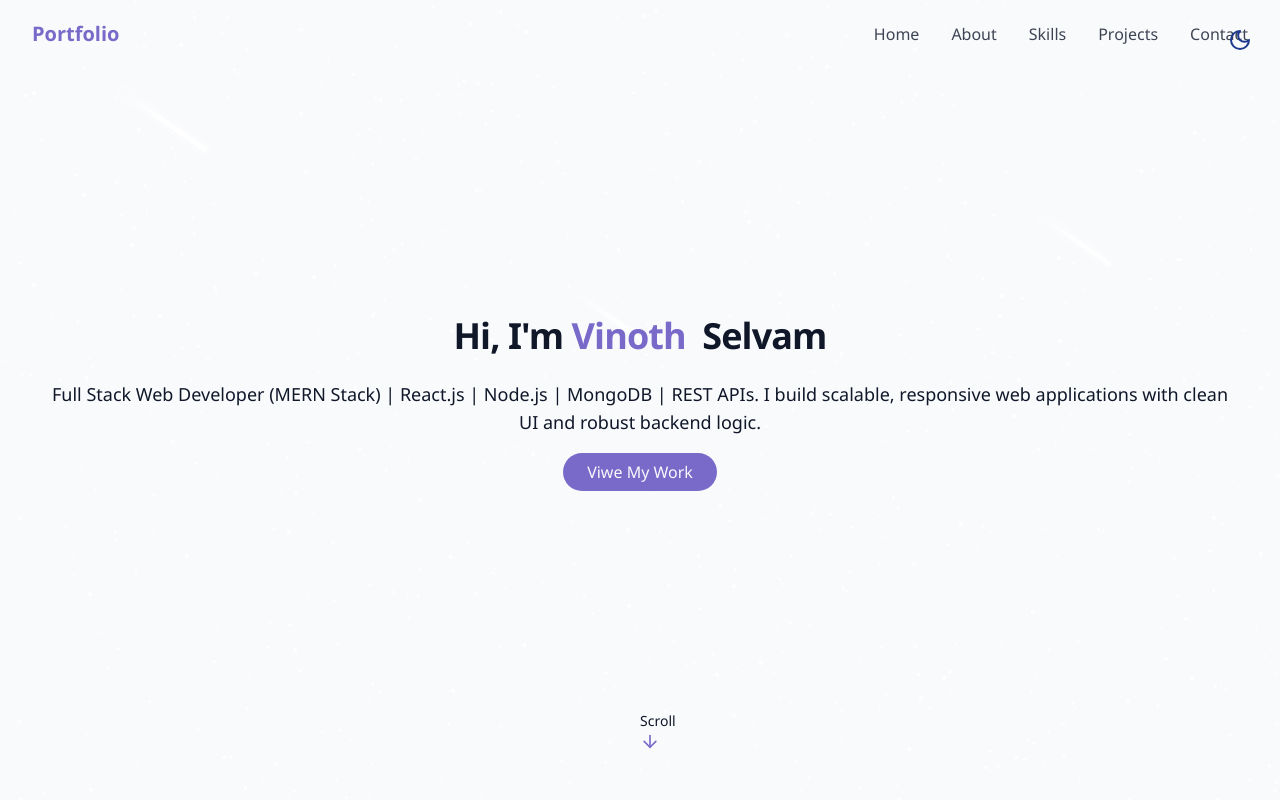
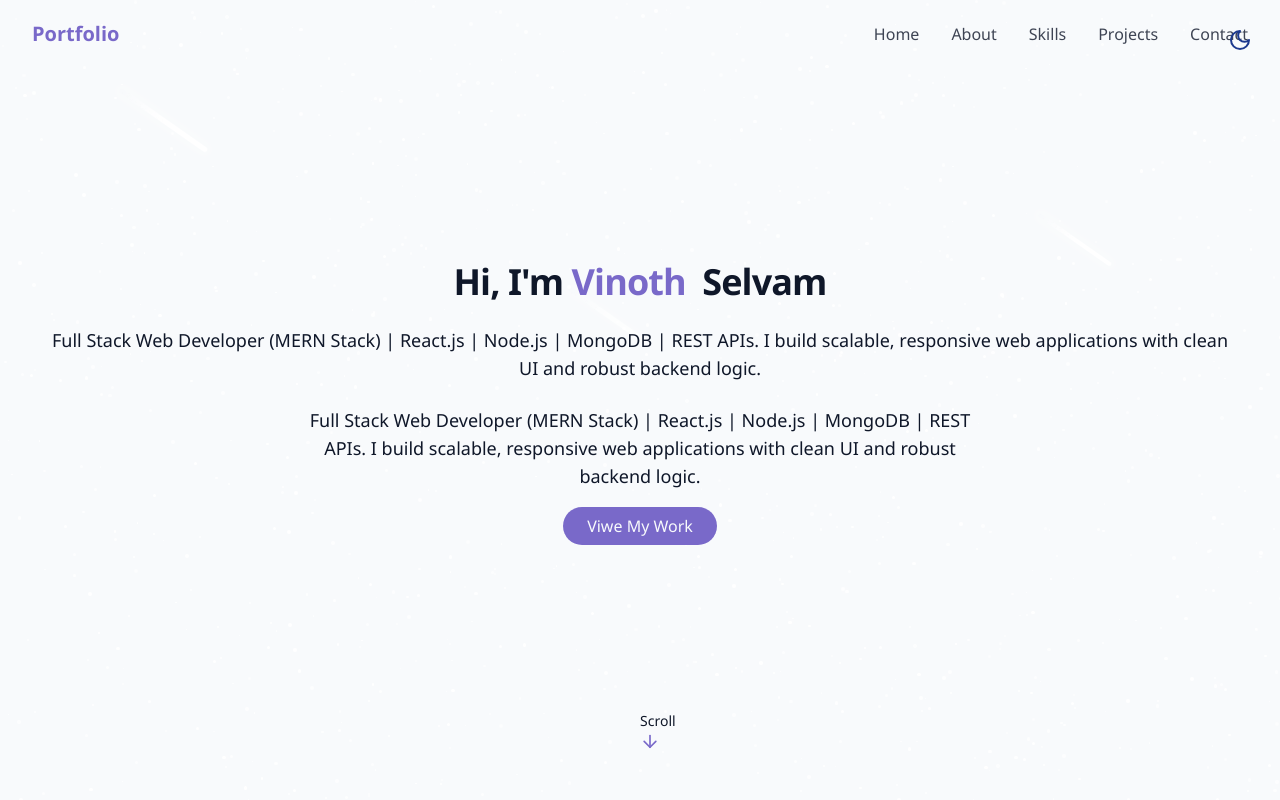
Before and after one commit to VinothSelvam17/Portfolio, a React (Vite) app: page / in a window 1280 px wide. Shown: the top 800 px of the page. Built offline with nearby package versions, Linux system fonts and the light colour scheme.

Commit message:
Update HeroSection.jsx

```diff
--- a/src/components/HeroSection.jsx
+++ b/src/components/HeroSection.jsx
@@ -15,6 +15,11 @@ export const HeroSection =() =>{
                 </h1>
 {/*                 <p className="text-lg md-text-lg text-muted-foreground max-2-2xl mx-atuo opacity-0 animate-fade-in-delay-3">I completed my Bachelor's degree in Computer Applications (BCA), and I’m currently pursuing my MCA—I've completed one year so far.</p> */}
 <p className="text-lg md-text-lg text-muted-foreground max-2-2xl mx-atuo opacity-0 animate-fade-in-delay-3">Full Stack Web Developer (MERN Stack) | React.js | Node.js | MongoDB | REST APIs. I build scalable, responsive web applications with clean UI and robust backend logic.</p>
+                <p className="text-lg md:text-lg text-muted-foreground max-w-2xl mx-auto animate-fade-in-delay-3">
+  Full Stack Web Developer (MERN Stack) | React.js | Node.js | MongoDB | REST APIs.
+  I build scalable, responsive web applications with clean UI and robust backend logic.
+</p>
+
                 <div className="pt-0 opacity-0 animate-fade-in-delay-4">
                     <a href="#projects" className="cosmic-button">
                         Viwe My Work
```
